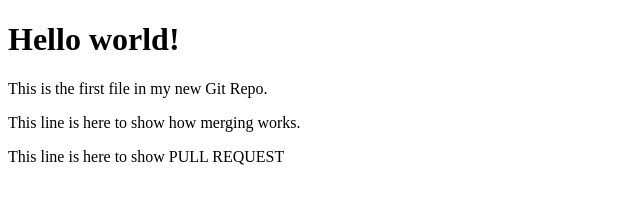
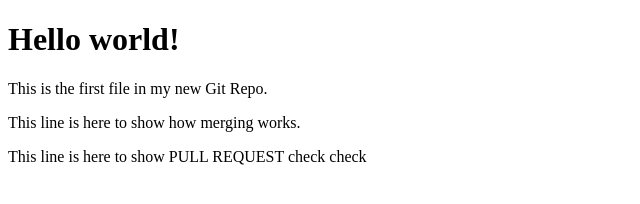
Before and after one commit to AqsaArshad123/Git_Practice, a plain HTML site: page index.html in a window 1280 px wide. Shown: the full height of the page, 0-640 px from the left. Drawn offline with Linux system fonts and the light colour scheme.

Commit message:
Update index.html

```diff
--- a/index.html
+++ b/index.html
@@ -10,7 +10,7 @@
     <h1>Hello world!</h1>
     <p>This is the first file in my new Git Repo.</p>
 <p>This line is here to show how merging works.</p>
-<p>This line is here to show PULL REQUEST</p>
+<p>This line is here to show PULL REQUEST check check</p>
 </body>
 
 </html>
```
